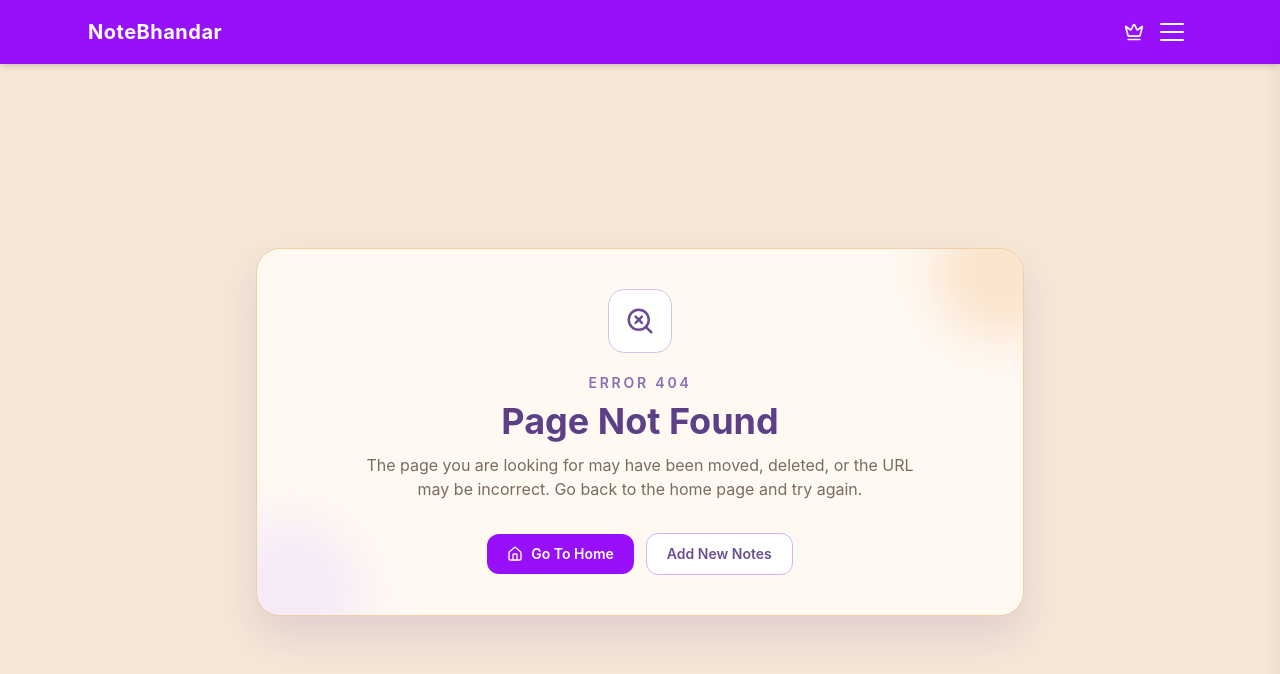
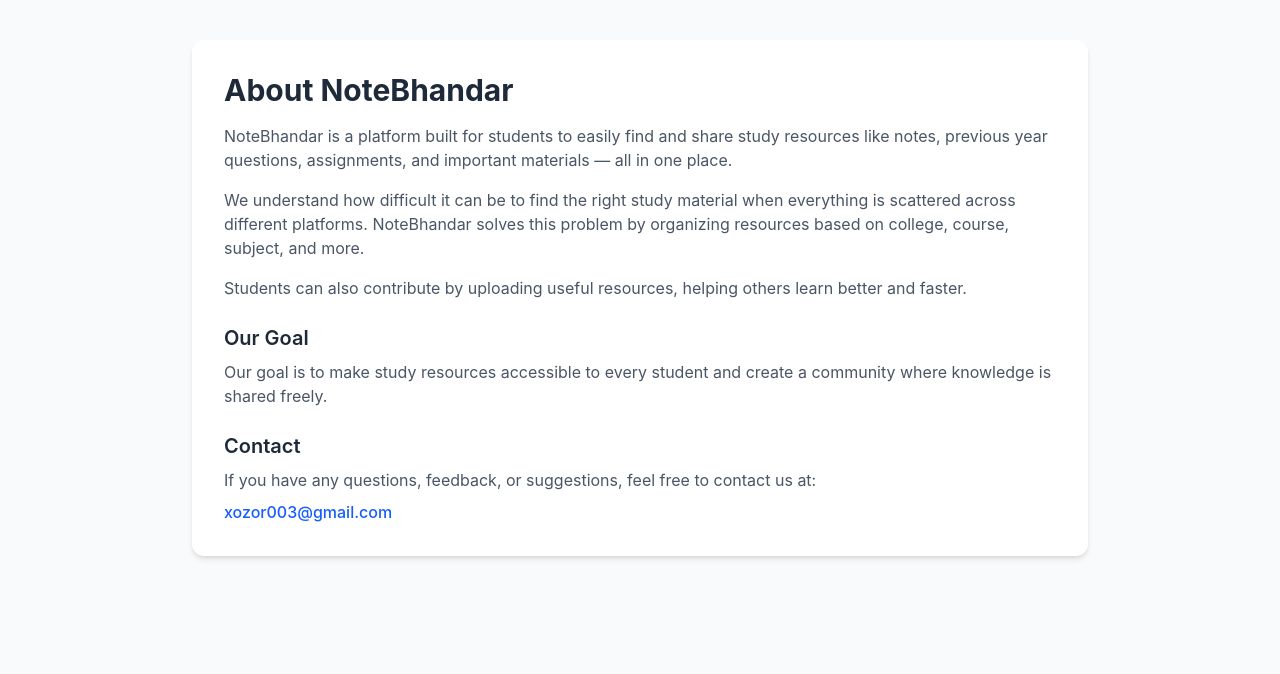
Before and after one commit to Mithlesh-15/NoteBhandar-NotesManager, a React (Vite) app in the folder frontend/: page /about in a window 1280 px wide. Shown: the top 674 px of the page. Built offline with nearby package versions, Linux system fonts and the light colour scheme; no server answers.

Commit message:
add about page

```diff
--- a/frontend/src/main.jsx
+++ b/frontend/src/main.jsx
@@ -25,6 +25,7 @@ import Contributers from "./pages/Contributers";
 import NavBar from "./components/NavBar";
 import NotFound from "./pages/NotFound";
 import PrivacyPolicy from "./pages/PrivacyPolicy";
+import About from "./pages/About";
 
 const router = createBrowserRouter(
   createRoutesFromElements(
@@ -85,6 +86,12 @@ const router = createBrowserRouter(
         }
       />
       <Route
+        path="/about"
+        element={
+         <About />
+        }
+      />
+      <Route
         path="/privacy-policy"
         element={
          <PrivacyPolicy />
--- /dev/null
+++ b/frontend/src/pages/About.jsx
@@ -0,0 +1,57 @@
+import React from "react";
+
+function About() {
+  return (
+    <div className="min-h-screen bg-gray-50 py-10 px-5">
+      <div className="max-w-4xl mx-auto bg-white shadow-md rounded-xl p-8">
+
+        <h1 className="text-3xl font-bold mb-4 text-gray-800">
+          About NoteBhandar
+        </h1>
+
+        <p className="text-gray-600 mb-4">
+          NoteBhandar is a platform built for students to easily find and share
+          study resources like notes, previous year questions, assignments, and
+          important materials — all in one place.
+        </p>
+
+        <p className="text-gray-600 mb-4">
+          We understand how difficult it can be to find the right study material
+          when everything is scattered across different platforms. NoteBhandar
+          solves this problem by organizing resources based on college, course,
+          subject, and more.
+        </p>
+
+        <p className="text-gray-600 mb-4">
+          Students can also contribute by uploading useful resources, helping
+          others learn better and faster.
+        </p>
+
+        <h2 className="text-xl font-semibold mt-6 mb-2 text-gray-800">
+          Our Goal
+        </h2>
+
+        <p className="text-gray-600 mb-4">
+          Our goal is to make study resources accessible to every student and
+          create a community where knowledge is shared freely.
+        </p>
+
+        <h2 className="text-xl font-semibold mt-6 mb-2 text-gray-800">
+          Contact
+        </h2>
+
+        <p className="text-gray-600">
+          If you have any questions, feedback, or suggestions, feel free to
+          contact us at:
+        </p>
+
+        <p className="text-blue-600 font-medium mt-2">
+          xozor003@gmail.com
+        </p>
+
+      </div>
+    </div>
+  );
+}
+
+export default About;
```
